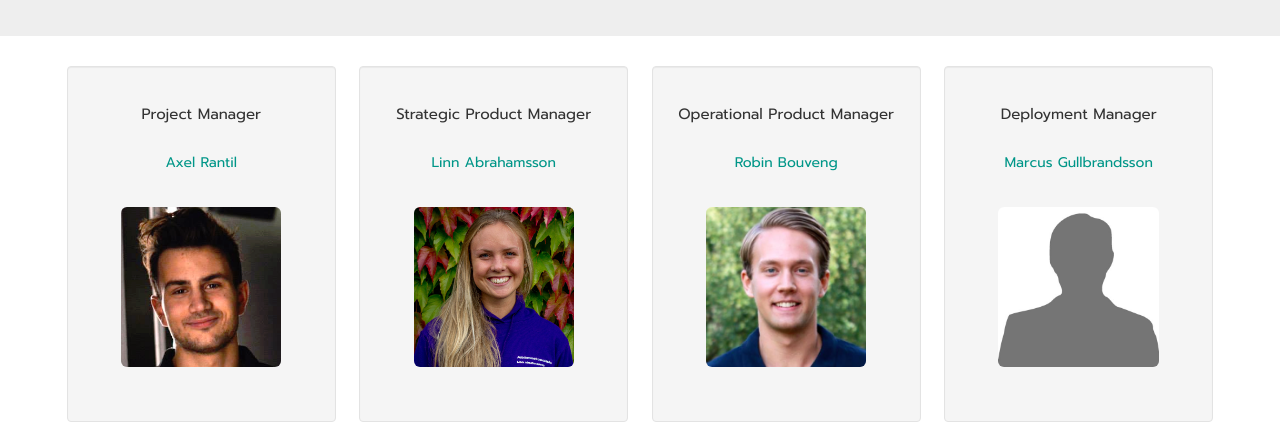
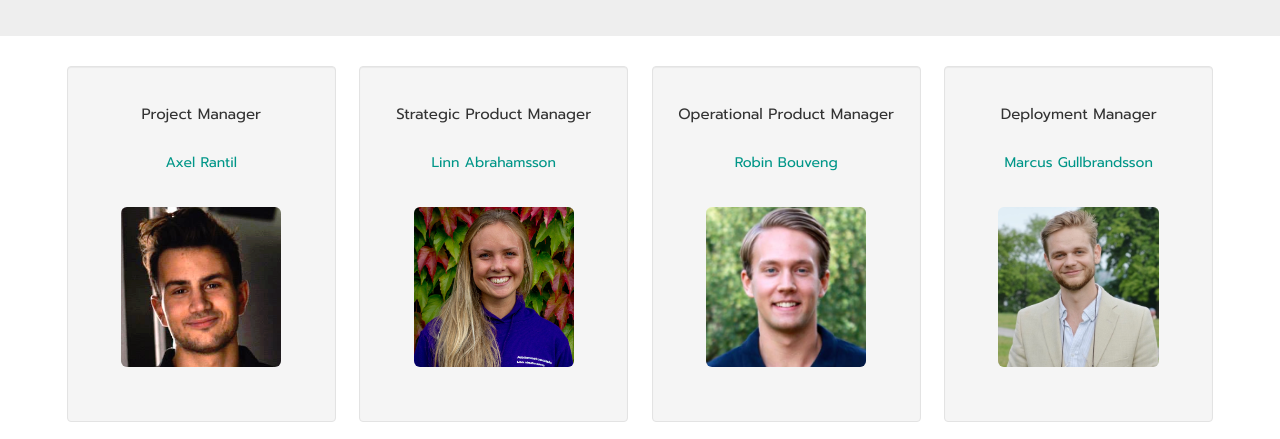
Before and after one commit to bossom/Seed, a plain HTML site: page index.html in a window 1280 px wide. Shown: the part 305-744 px from the top of the page. Drawn offline with Linux system fonts and the light colour scheme.

Commit message:
More pictures

```diff
--- a/index.html
+++ b/index.html
@@ -57,7 +57,7 @@
           <br>
           <a href="mailto:margu199@student.liu.se"> Marcus Gullbrandsson </a>
           <div class="imgdiv">
-            <img src="img/noimage.jpg" class="img-responsive img-rounded">
+            <img src="img/marcus.jpg" class="img-responsive img-rounded">
           </div>
         </div>
       </div>
```
Also changed, not shown: img/marcus.jpg (added).
